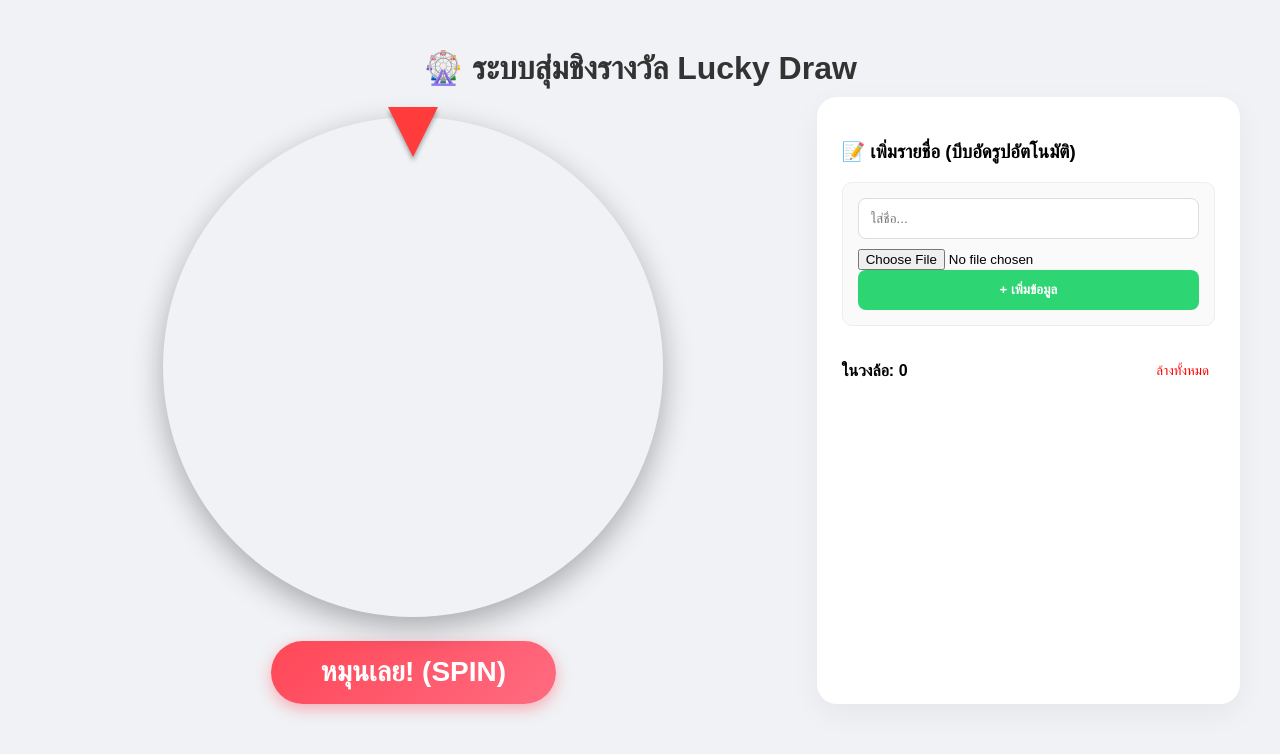
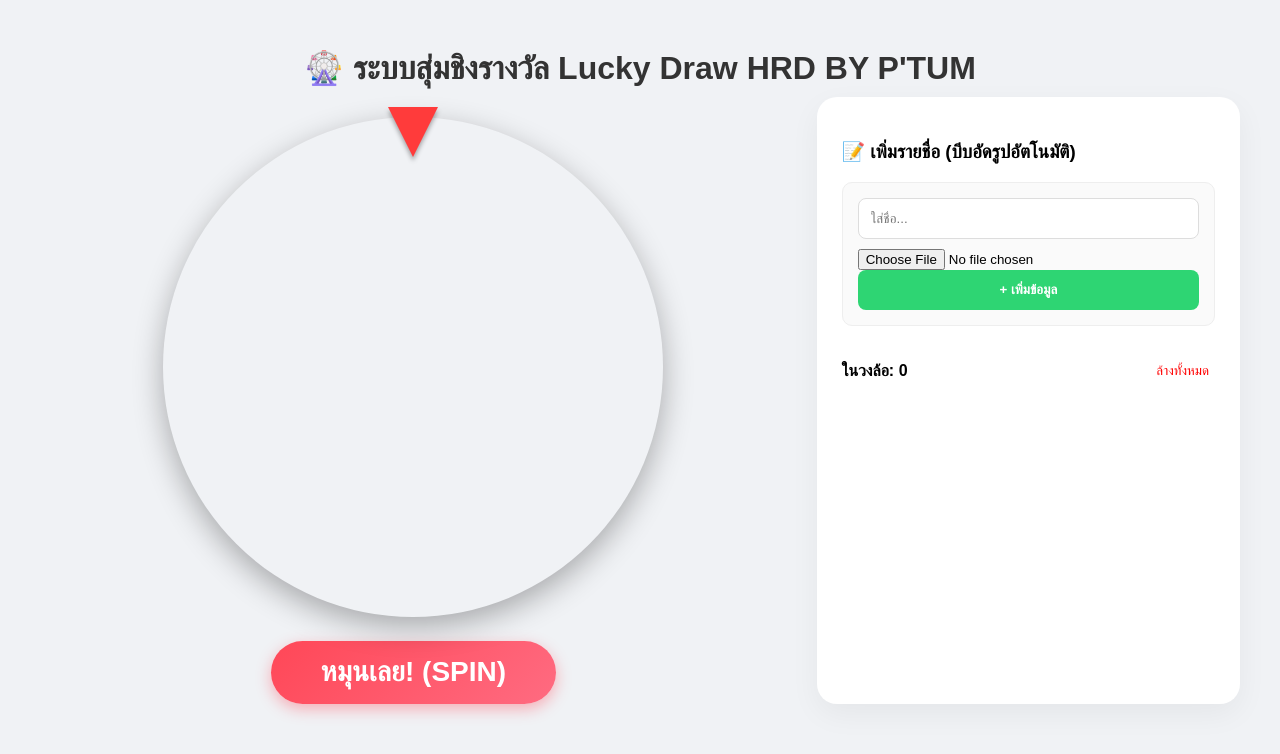
Before and after one commit to Thanatdenver123/luck-draw, a plain HTML site: page index.html in a window 1280 px wide. Drawn offline with nearby package versions, Linux system fonts and the light colour scheme.

Commit message:
Update index.html

```diff
--- a/index.html
+++ b/index.html
@@ -53,7 +53,7 @@
 </head>
 <body>
 
-    <h1>🎡 ระบบสุ่มชิงรางวัล Lucky Draw</h1>
+    <h1>🎡 ระบบสุ่มชิงรางวัล Lucky Draw HRD BY P'TUM</h1>
 
     <div class="container">
         <div class="wheel-section">
```
